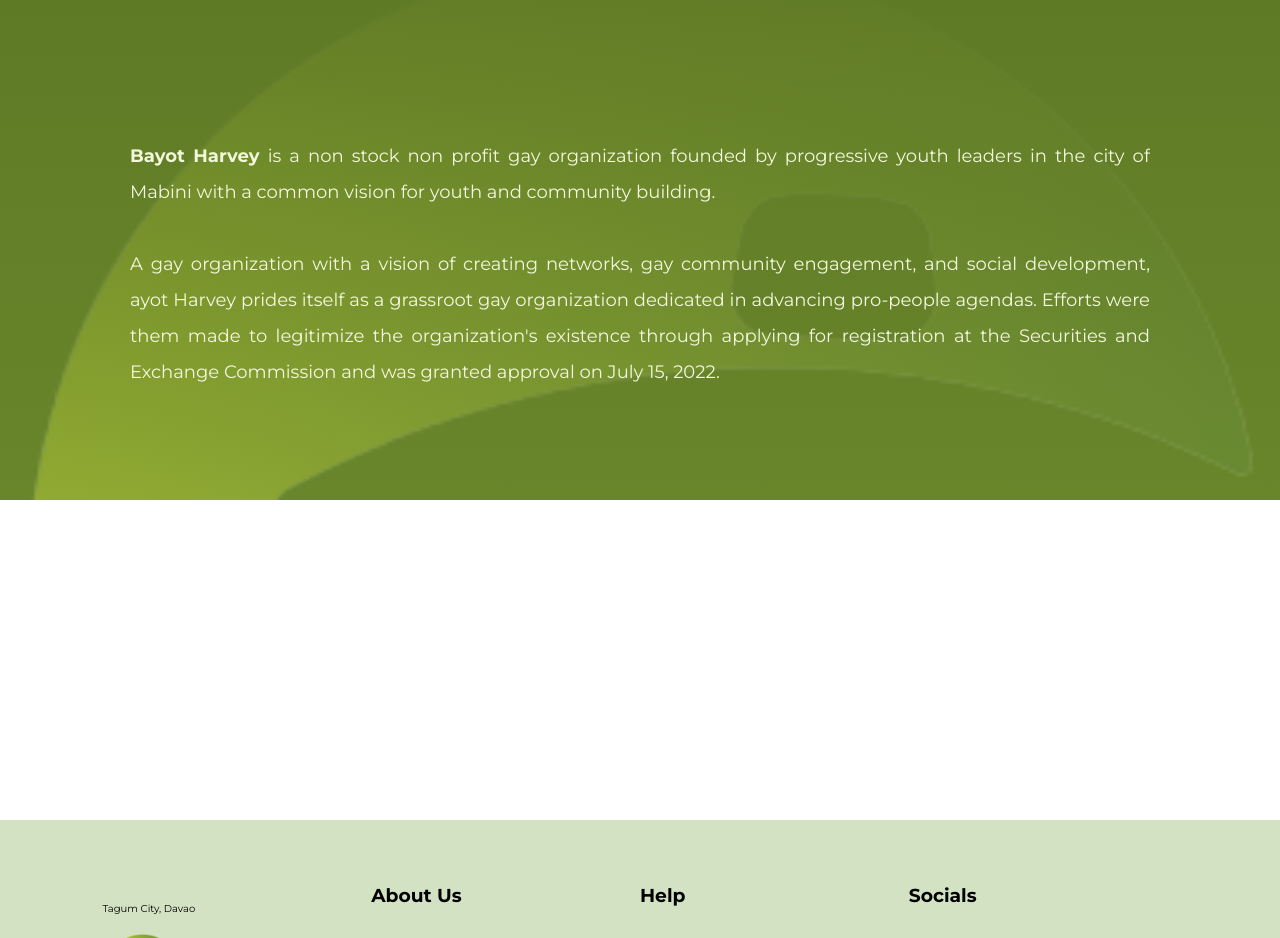
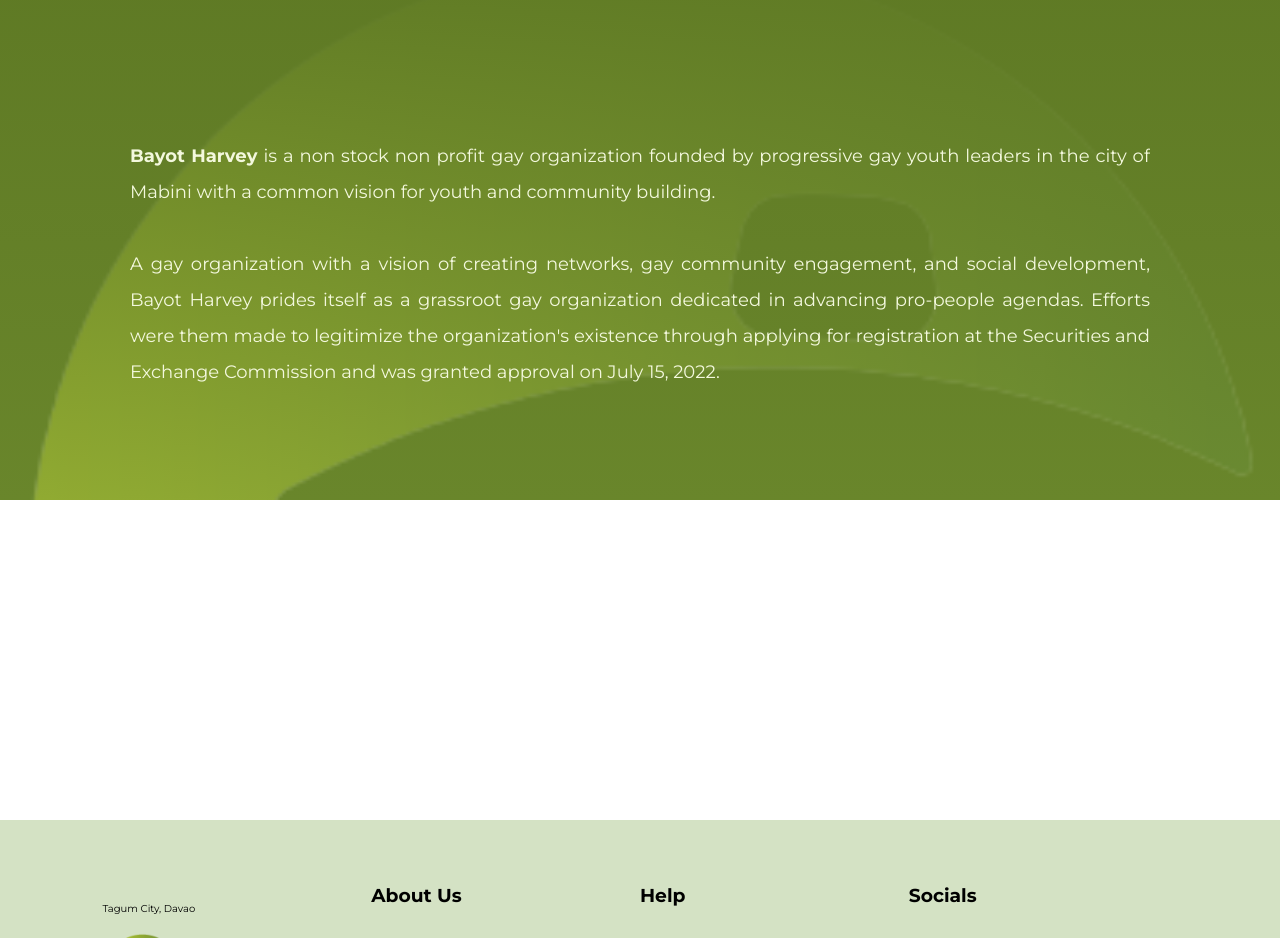
Before and after one commit to WikiPurpt/BayotHarveyKaayo, a plain HTML site: page pages/index.html in a window 1280 px wide. Shown: the part 880-1818 px from the top of the page. Drawn offline with Linux system fonts and the light colour scheme.

Commit message:
Update index.html

```diff
--- a/pages/index.html
+++ b/pages/index.html
@@ -56,7 +56,7 @@
              <p>Bayot Harvey</p>
                 <h1>Help a little, give a lot</h1>
 
-                <a href= "../pages/registration/main_register.html#donate"><button class="hero-btn"> DONATE NOW</button></a>
+                <a href= "../pages/registration/index.html"><button class="hero-btn"> DONATE NOW</button></a>
 
 
             </div>
@@ -65,11 +65,11 @@
 
     <div class="box-green logocover">
         <div class="container intro-desc">
-            <p> <b>Bayot Harvey</b> is a non stock non profit gay organization founded by progressive youth leaders
+            <p> <b>Bayot Harvey</b> is a non stock non profit gay organization founded by progressive gay youth leaders
                  in the city of Mabini with a common vision for youth and community building.
                 <br><br>
                 A gay organization with a vision of creating networks, gay community engagement, and social
-                development, ayot Harvey prides itself as a grassroot gay organization dedicated in advancing
+                development, Bayot Harvey prides itself as a grassroot gay organization dedicated in advancing
                 pro-people agendas. Efforts were them made to legitimize the organization's existence through applying
                 for registration at the Securities and Exchange Commission and was granted approval on July 15, 2022.
             </p><br>
```
